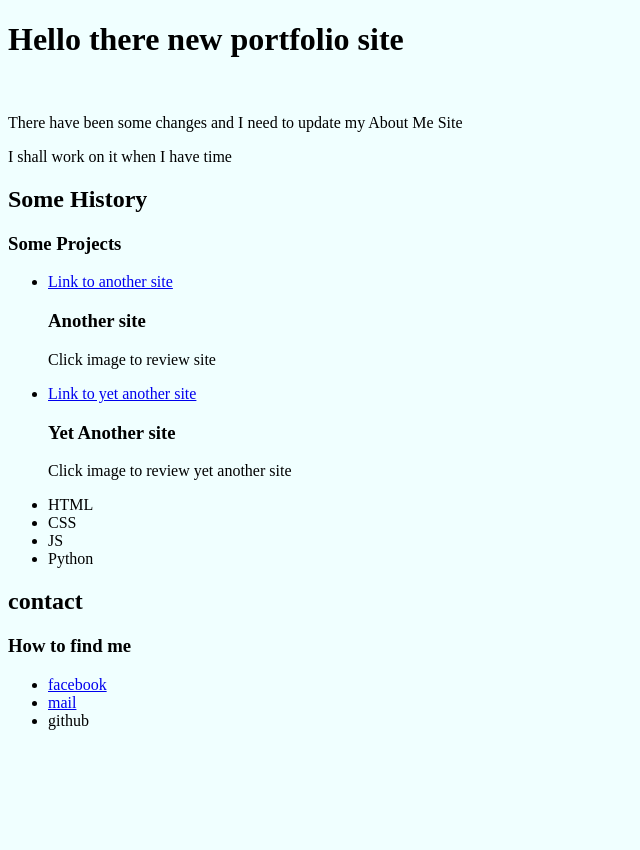
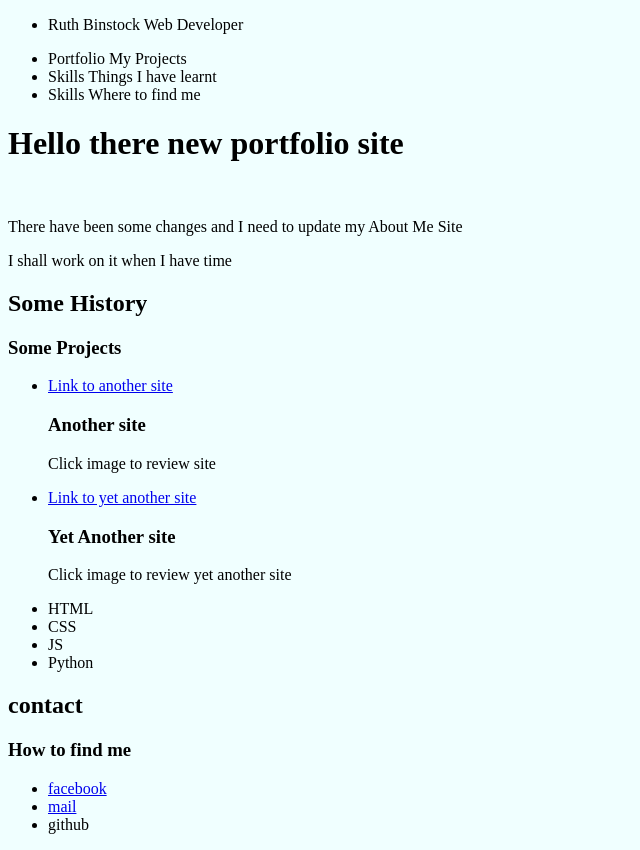
Before and after one commit to ruthbins/Site, a plain HTML site: page index.html in a window 1280 px wide. Shown: the whole page, without its empty margins (0-640 px from the left). Before the commit the page ends 800 px from the top, so only its background shows below. Drawn offline with Linux system fonts and the light colour scheme.

Commit message:
More code

```diff
--- a/index.html
+++ b/index.html
@@ -7,7 +7,34 @@
         <title>My Site</title>
   </head>
   <body>
+    <div class="app"></div>
     <header>
+      <nav>
+<ul>
+  <li class="title">
+<span>Ruth Binstock</span>
+<span>Web Developer</span>
+  </li>
+</ul>
+<ul>
+  <li>
+<span><a href="#portfolio"></a>Portfolio</span>
+<span>My Projects</span>
+  </li>
+
+  <li>
+<span><a href="#skills"></a>Skills</span>
+<span>Things I have learnt</span>
+  </li>
+   <li>
+<span><a href="#contact"></a>Skills</span>
+<span>Where to find me</span>
+  </li>
+</ul>
+      </nav>
+
+
+
     <div>
 
     <h1>Hello there <strong>new</strong> portfolio site</h1>
@@ -34,8 +61,8 @@
   </li>
 </ul>
 
-<div>
-  <ul>
+<div class="skills">
+  <ul class="skill-list">
     <li>HTML</li>
     <li>CSS</li>
     <li>JS</li>
```
